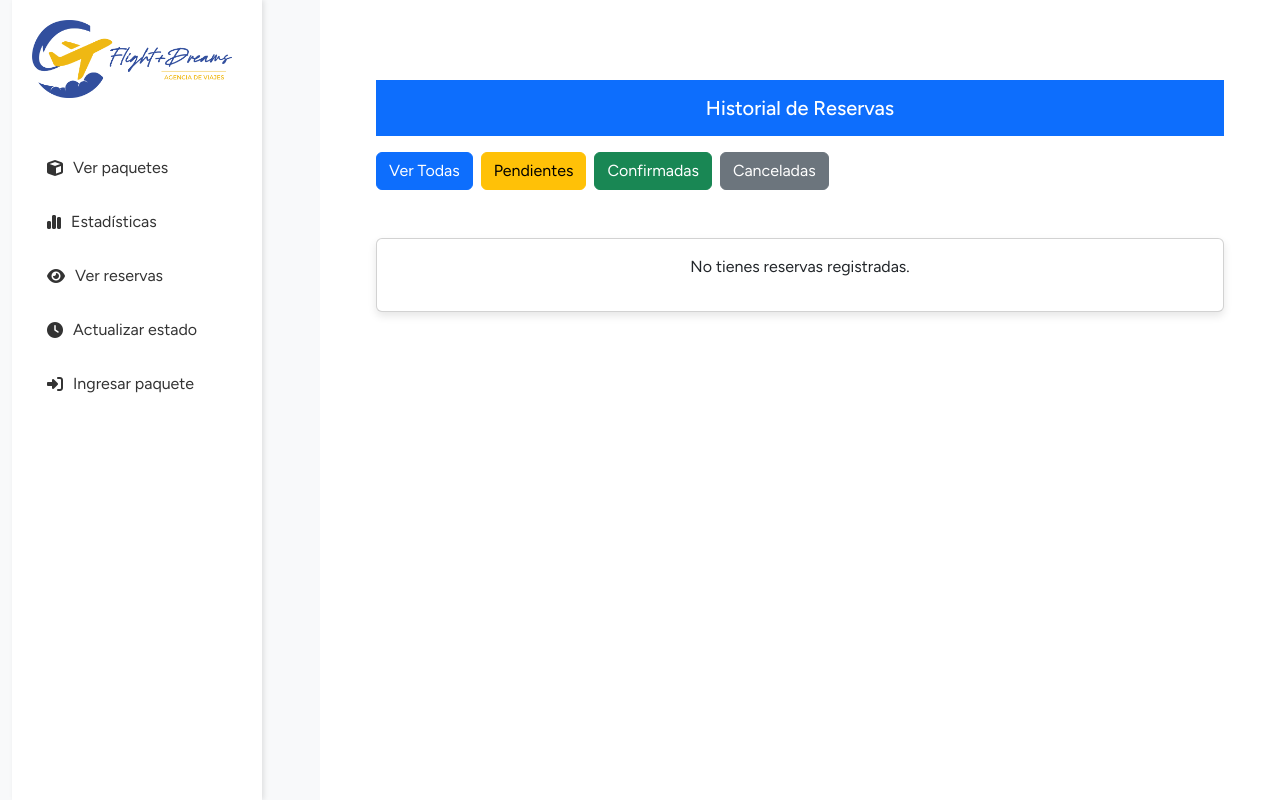
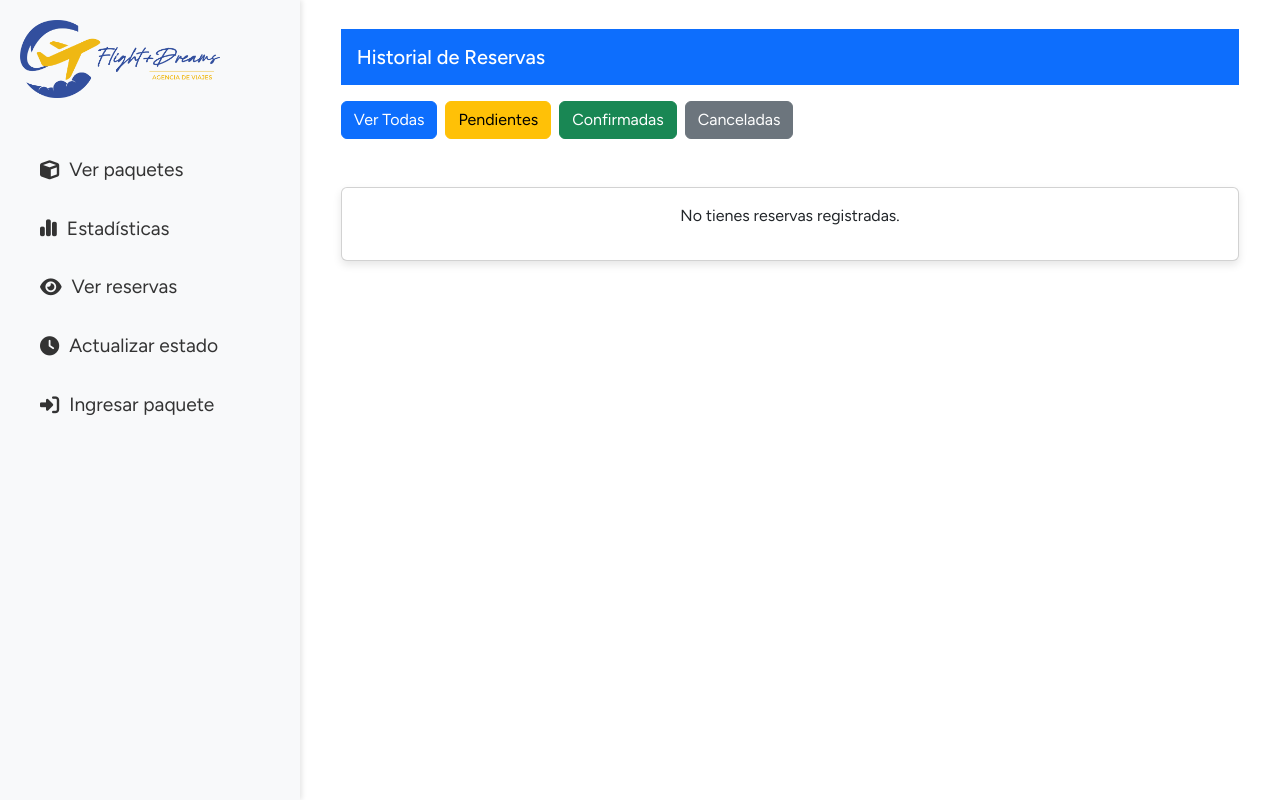
Before and after one commit to balgxmr/flightdreams, a PHP site: page /config/routes.php?controller=admin&action=verReservasAdmin in a window 1280 px wide. Run offline with PHP 8.4, Linux system fonts and the light colour scheme; the visitor is signed in with stand-in values (Sample User, id 1); data that the repository does not hold is empty; some libraries are stand-ins or nearby versions.

Commit message:
flights&dreams: aside-admin.php y viva grid para esto

```diff
--- a/public/css/style.css
+++ b/public/css/style.css
@@ -416,3 +416,88 @@ body {
 .card {
   box-shadow: 0 4px 8px rgba(0, 0, 0, 0.1);
 }
+
+/**/
+.gridContainer {
+  display: grid;
+  grid-template-columns: 300px 1fr;
+  grid-template-rows: auto 1fr auto;
+  grid-template-areas:
+    "sidebar main"
+    "sidebar main"
+    "sidebar main";
+  height: 100vh;
+}
+
+.dashboardSidebar {
+  grid-area: sidebar;
+  background-color: #f8f9fa;
+  position: fixed;
+  height: 100vh;
+  width: 300px;
+  top: 0;
+  left: 0;
+  padding-top: 20px;
+}
+
+.mainContent {
+  grid-area: main;
+  /* margin-left: 300px; */
+  overflow-y: auto;
+  height: 100vh;
+}
+
+.footer {
+  grid-area: footer;
+  background-color: #89119d;
+  text-align: center;
+  padding: 1.5rem 0;
+  color: white;
+}
+
+.menu {
+  display: flex;
+  flex-direction: column;
+  align-items: flex-start;
+}
+
+.menu a {
+  padding: 10px 20px;
+  font-size: 1.2rem;
+  color: #333;
+  text-decoration: none;
+  transition: background-color 0.3s;
+}
+
+.menu a:hover {
+  background-color: #ddd;
+}
+
+.mainContainerAdmin {
+  margin: 0;
+}
+
+.paddingContentAdmin {
+  padding: 1.8rem;
+}
+
+.table {
+  background-color: #fff;
+  border-radius: 8px;
+}
+
+@media (max-width: 768px) {
+  .gridContainer {
+    grid-template-columns: 1fr;
+    grid-template-areas:
+      "main"
+      "footer";
+  }
+  .dashboardSidebar {
+    position: static;
+    width: 100%;
+  }
+  .mainContent {
+    margin-left: 0;
+  }
+}
--- a/views/admin/dashboard.php
+++ b/views/admin/dashboard.php
@@ -26,20 +26,7 @@
     <!-- Iconos: Font-Awesome -->
     <script src="https://kit.fontawesome.com/5ddbd215bf.js" crossorigin="anonymous"></script>
   </head>
-  <body class="gridContainer">
-    <section class="dashboardSidebar">
-      <div>
-        <div class="logo">
-          <a href="<?php echo BASE_URL; ?>views/admin/dashboard.php"><img src="<?php echo BASE_URL; ?>public/images/flight-dreams-logo-traz-cut.png" alt="" /></a>
-        </div>
-        <div class="menu">
-          <a href="<?php echo BASE_URL; ?>config/routes.php?controller=admin&action=verReservasAdmin"><i class="fa-solid fa-cube"></i> Ver paquetes</a>
-          <a href="#"><i class="fa-solid fa-chart-simple"></i> Estadísticas</a>
-          <a href="#"><i class="fa-solid fa-eye"></i> Ver reservas</a>
-          <a href="#"><i class="fa-solid fa-clock"></i> Actualizar estado</a>
-          <a href="#"><i class="fa-solid fa-right-to-bracket"></i> Ingresar paquete</a>
-        </div>
-      </div>
-    </section>
+  <body>
+    <?php include '../../views/aside-admin.php'?>
   </body>
 </html>
--- a/views/admin/reservas-admin.php
+++ b/views/admin/reservas-admin.php
@@ -20,33 +20,26 @@
   <!-- Iconos: Font-Awesome -->
   <script src="https://kit.fontawesome.com/5ddbd215bf.js" crossorigin="anonymous"></script>
 </head>
-<body class="">
+
+<body class="gridContainer">
+  <?php include '../views/aside-admin.php'?>
+
+  <main class="mainContent">
     <div class="container-fluid">
-    <div class="row" style="height: 100vh;"> <!-- Establecemos altura completa de la ventana -->
-      <!-- Dashboard (A la izquierda) -->
-      <div class="col-md-3" style="background-color: #f8f9fa; height: 100vh; position: fixed;">
-        <?php include 'dashboard.php'; ?>
-      </div>
-
-      <!-- Contenido principal (A la derecha) -->
-      <div class="col-md-9" style="margin-left: 25%; height: 100vh; overflow-y: auto;">
-        <section class="mainContainer">
-          <div class="container py-3">
+      <section class="mainContainerAdmin">
+        <div class="paddingContentAdmin">
           <div class="bg-primary text-white p-3 mb-3">
             <h5 class="m-0">Historial de Reservas</h5>
           </div>
           <form method="POST" action="../config/routes.php?controller=viajes&action=reservar">
             <div class="row gx-0 justify-content-center align-items-center">
               <div class="col-12">
-
-                  <!-- Filtro de estado -->
                 <div class="d-flex justify-content-start mb-3">
                     <a href="?controller=admin&action=verReservasAdmin&estado=" class="btn btn-primary me-2">Ver Todas</a>
                     <a href="?controller=admin&action=verReservasAdmin&estado=pendiente" class="btn btn-warning me-2">Pendientes</a>
                     <a href="?controller=admin&action=verReservasAdmin&estado=confirmado" class="btn btn-success me-2">Confirmadas</a>
                     <a href="?controller=admin&action=verReservasAdmin&estado=cancelado" class="btn btn-secondary">Canceladas</a>
                 </div>
-
                 <div class="card mt-5">
                   <div class="card-body">
                     <?php if (!empty($reservas)): ?>
@@ -80,7 +73,6 @@
                                 <td><?php echo htmlspecialchars($reserva['destino_salida']); ?></td>
                                 <td><?php echo htmlspecialchars($reserva['personas']); ?></td>
                                 <td><?php echo htmlspecialchars($reserva['fecha_inicio']); ?></td>
-
                                 <td>
                                   <span class="badge bg-<?php echo $reserva['estado'] == 'confirmado' ? 'success' : ($reserva['estado'] == 'pendiente' ? 'warning' : 'secondary'); ?>">
                                     <?php echo htmlspecialchars($reserva['estado']); ?>
@@ -114,10 +106,8 @@
         </div>
       </section>
     </div>
-    </div>
-  </div>
+  </main>
 
-  <script src="https://cdn.jsdelivr.net/npm/bootstrap@5.3.3/dist/js/bootstrap.bundle.min.js" integrity="sha384-YvpcrYf0tY3lHB60NNkmXc5s9fDVZLESaAA55NDzOxhy9GkcIdslK1eN7N6jIeHz" crossorigin="anonymous"></script>
 </body>
 
 </html>
--- /dev/null
+++ b/views/aside-admin.php
@@ -0,0 +1,16 @@
+<aside class="dashboardSidebar">
+  <div>
+    <div class="logo">
+      <a href="<?php echo BASE_URL; ?>views/admin/dashboard.php">
+        <img src="<?php echo BASE_URL; ?>public/images/flight-dreams-logo-traz-cut.png" alt="" />
+      </a>
+    </div>
+    <div class="menu">
+      <a href="<?php echo BASE_URL; ?>config/routes.php?controller=admin&action=verReservasAdmin"><i class="fa-solid fa-cube"></i> Ver paquetes</a>
+      <a href="#"><i class="fa-solid fa-chart-simple"></i> Estadísticas</a>
+      <a href="#"><i class="fa-solid fa-eye"></i> Ver reservas</a>
+      <a href="#"><i class="fa-solid fa-clock"></i> Actualizar estado</a>
+      <a href="#"><i class="fa-solid fa-right-to-bracket"></i> Ingresar paquete</a>
+    </div>
+  </div>
+</aside>
```
Lines whose indentation alone changed are shown as unchanged.
